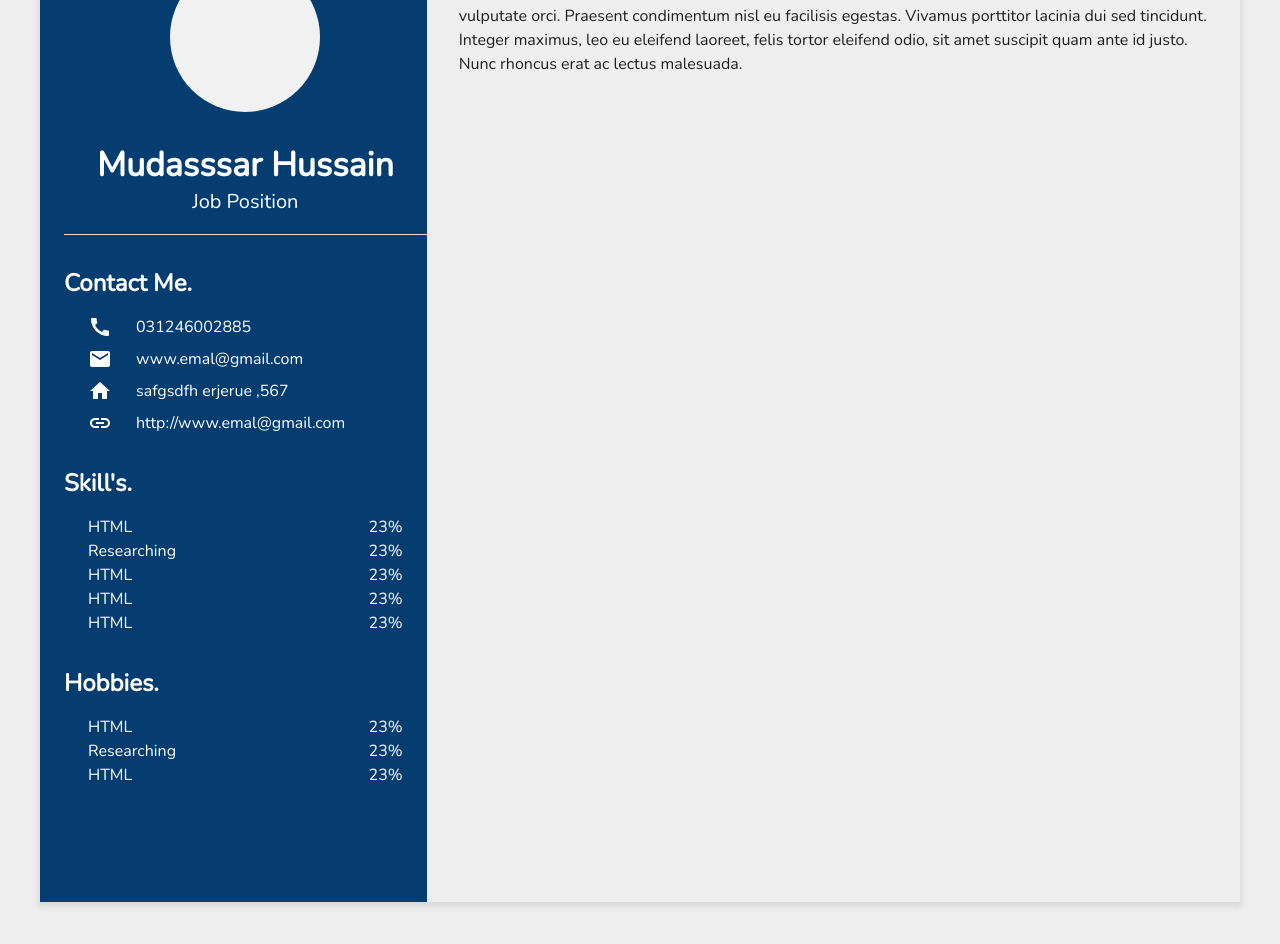
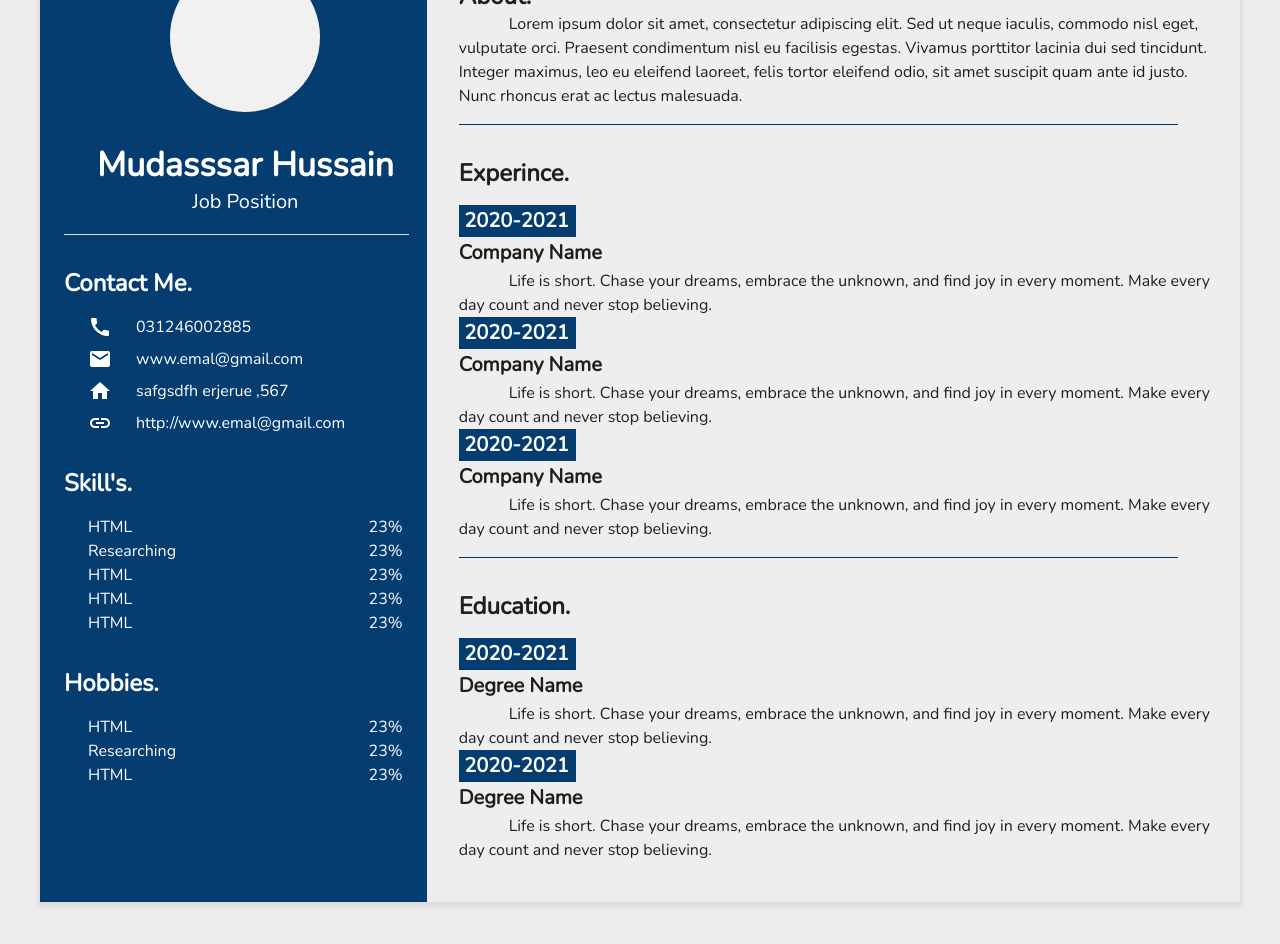
Before and after one commit to ProgrammingWithMudassar/CV_Maker_Project, a React (Vite) app: page /resume/cv in a window 1280 px wide. Shown: the part 280-1224 px from the top of the page. Built offline with nearby package versions, Linux system fonts and the light colour scheme; a web font is replaced by a local one.

Commit message:
update code

```diff
--- a/src/Pages/CVs/CV1.jsx
+++ b/src/Pages/CVs/CV1.jsx
@@ -23,7 +23,7 @@ const CV1 = () => {
         {/* Left  */}
         <Grid container spacing={4} >
           <Grid item xs={4} textAlign='left' backgroundColor='#053D71' color="#fff" >
-            <Box sx={{height:'1000px'}}>
+            <Box sx={{ height: '1000px' }}>
               <Box className="ImgBoxInCv">
                 <Typography variant="body1" color="initial"></Typography>
               </Box>
@@ -35,7 +35,7 @@ const CV1 = () => {
                 variant="fullWidth"
                 orientation="horizontal"
                 color="#fff"
-                sx={{ my: 2 }}
+                sx={{ my: 2, width: '95%' }}
               />
 
               {/* Contact  */}
@@ -106,12 +106,74 @@ const CV1 = () => {
 
           {/* Right  */}
           <Grid item xs={8} textAlign='left'>
-            <Box mt={2}>
-              <Typography variant="h5" fontWeight={600}>About.</Typography>
-              <Typography variant="body1" sx={{ textIndent: { xs: "50px" } }}>Lorem ipsum dolor sit amet, consectetur adipiscing elit. Sed ut neque iaculis,
-                commodo nisl eget, vulputate orci. Praesent condimentum nisl eu facilisis egestas.
-                Vivamus porttitor lacinia dui sed tincidunt. Integer maximus, leo eu eleifend laoreet,
-                felis tortor eleifend odio, sit amet suscipit quam ante id justo. Nunc rhoncus erat ac lectus malesuada.</Typography>
+            <Box sx={{ height: '1000px', py: 6 }}>
+              {/* About  */}
+              <Box >
+                <Typography variant="h5" fontWeight={600}>About.</Typography>
+                <Typography variant="body1" sx={{ textIndent: { xs: "50px" } }}>Lorem ipsum dolor sit amet, consectetur adipiscing elit. Sed ut neque iaculis,
+                  commodo nisl eget, vulputate orci. Praesent condimentum nisl eu facilisis egestas.
+                  Vivamus porttitor lacinia dui sed tincidunt. Integer maximus, leo eu eleifend laoreet,
+                  felis tortor eleifend odio, sit amet suscipit quam ante id justo. Nunc rhoncus erat ac lectus malesuada.</Typography>
+              </Box>
+
+              <Divider
+                variant="fullWidth"
+                orientation="horizontal"
+                color="#053D71"
+                sx={{ my: 2, width: '95%' }}
+              />
+
+
+              {/* Experince  */}
+              <Box mt={4}>
+                <Typography variant="h5" fontWeight={600} my={2}>Experince.</Typography>
+                <Box sx={{ width: "117px", color: '#fff', backgroundColor: "#053D71", px: 0.7 }}>
+                  <Typography variant="h6" fontWeight={600} >2020-2021</Typography>
+                </Box>
+                <Typography variant="h6" fontWeight={600}>Company Name</Typography>
+                <Typography variant="body1" sx={{ textIndent: { xs: "50px" } }}>Life is short. Chase your dreams, embrace the unknown, and find joy in every moment. Make every day count and never stop believing.</Typography>
+                <Box>
+                  <Box sx={{ width: "117px", color: '#fff', backgroundColor: "#053D71", px: 0.7 }}>
+                    <Typography variant="h6" fontWeight={600} >2020-2021</Typography>
+                  </Box>
+                  <Typography variant="h6" fontWeight={600}>Company Name</Typography>
+                  <Typography variant="body1" sx={{ textIndent: { xs: "50px" } }}>Life is short. Chase your dreams, embrace the unknown, and find joy in every moment. Make every day count and never stop believing.</Typography>
+                </Box>
+
+
+                <Box>
+                  <Box sx={{ width: "117px", color: '#fff', backgroundColor: "#053D71", px: 0.7 }}>
+                    <Typography variant="h6" fontWeight={600} >2020-2021</Typography>
+                  </Box>
+                  <Typography variant="h6" fontWeight={600}>Company Name</Typography>
+                  <Typography variant="body1" sx={{ textIndent: { xs: "50px" } }}>Life is short. Chase your dreams, embrace the unknown, and find joy in every moment. Make every day count and never stop believing.</Typography>
+                </Box>
+              </Box>
+
+              <Divider
+                variant="fullWidth"
+                orientation="horizontal"
+                color="#053D71"
+                sx={{ my: 2, width: '95%' }}
+              />
+
+
+              {/* Education  */}
+              <Box mt={4}>
+                <Typography variant="h5" fontWeight={600} my={2}>Education.</Typography>
+                <Box sx={{ width: "117px", color: '#fff', backgroundColor: "#053D71", px: 0.7 }}>
+                  <Typography variant="h6" fontWeight={600} >2020-2021</Typography>
+                </Box>
+                <Typography variant="h6" fontWeight={600}>Degree Name</Typography>
+                <Typography variant="body1" sx={{ textIndent: { xs: "50px" } }}>Life is short. Chase your dreams, embrace the unknown, and find joy in every moment. Make every day count and never stop believing.</Typography>
+                <Box>
+                  <Box sx={{ width: "117px", color: '#fff', backgroundColor: "#053D71", px: 0.7 }}>
+                    <Typography variant="h6" fontWeight={600} >2020-2021</Typography>
+                  </Box>
+                  <Typography variant="h6" fontWeight={600}>Degree Name</Typography>
+                  <Typography variant="body1" sx={{ textIndent: { xs: "50px" } }}>Life is short. Chase your dreams, embrace the unknown, and find joy in every moment. Make every day count and never stop believing.</Typography>
+                </Box>
+              </Box>
             </Box>
           </Grid>
         </Grid>
```
